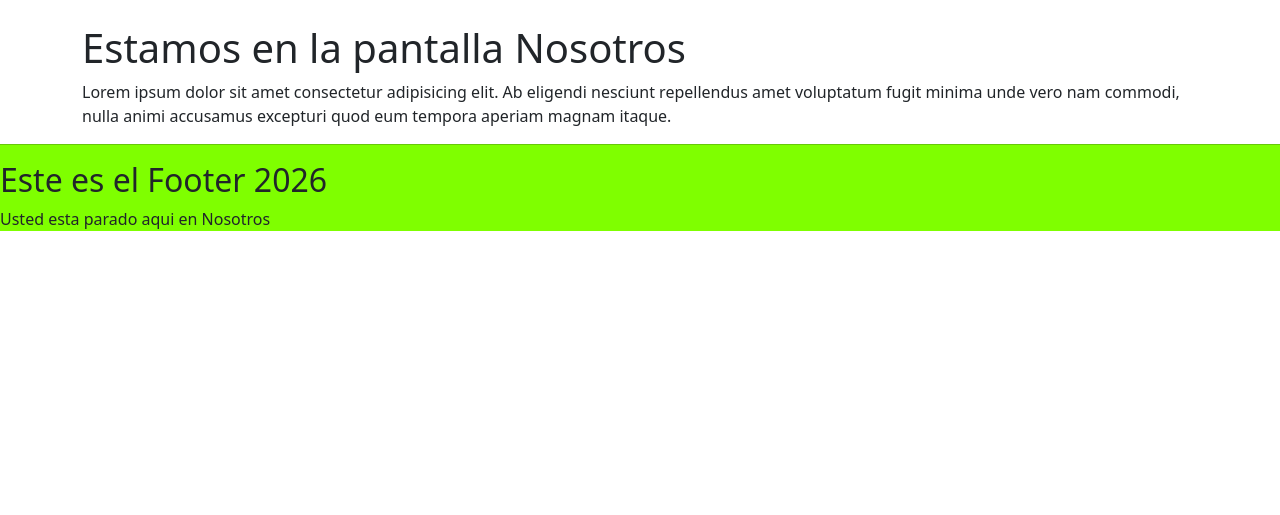
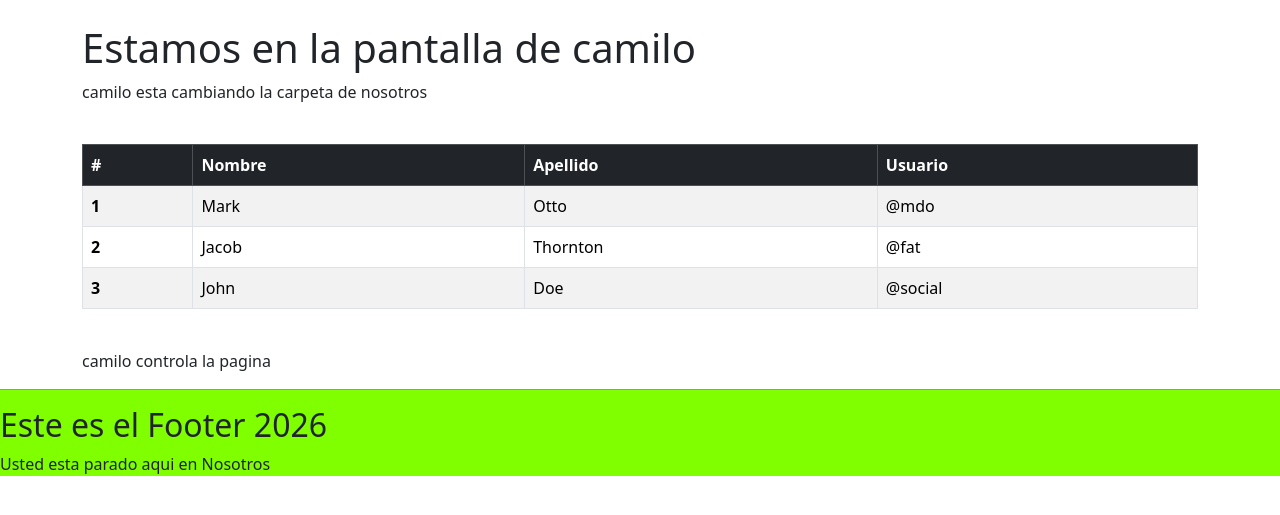
Before and after one commit to iiTzSebas/Proyecto-Zeus-JP-JS-JL-JC, a Django app: template zeus/AppPagina/templates/nosotros.html in a window 1280 px wide. Shown: the part 56-571 px from the top of the page. Run offline with Django 3.2, Linux system fonts and the light colour scheme; the template is opened without the code that fills it, so the values that code supplies are empty.

Commit message:
pantalla camilo
agregue una tabla para la pagina

```diff
--- a/zeus/AppPagina/templates/nosotros.html
+++ b/zeus/AppPagina/templates/nosotros.html
@@ -1,10 +1,46 @@
 {% extends "base.html" %}
 
-{% block Titulo %} SA Inicio {% endblock %}
+{% block Titulo %} Pagina de camilo(nosotros) {% endblock %}
 
   {% block contenido %}
-  <h1>Estamos en la pantalla Nosotros</h1>
-  <p>Lorem ipsum dolor sit amet consectetur adipisicing elit. Ab eligendi nesciunt repellendus amet voluptatum fugit minima unde vero nam commodi, nulla animi accusamus excepturi quod eum tempora aperiam magnam itaque.</p>
+  <h1>Estamos en la pantalla de camilo</h1>
+  <p>camilo esta cambiando la carpeta de nosotros</p>
+  <br>
+  <!--boostrap tabla ejemplo-->
+  <div class="table-responsive">
+    <table class="table table-striped table-hover table-bordered">
+      <thead class="table-dark">
+        <tr>
+          <th scope="col">#</th>
+          <th scope="col">Nombre</th>
+          <th scope="col">Apellido</th>
+          <th scope="col">Usuario</th>
+        </tr>
+      </thead>
+      <tbody>
+        <tr>
+          <th scope="row">1</th>
+          <td>Mark</td>
+          <td>Otto</td>
+          <td>@mdo</td>
+        </tr>
+        <tr>
+          <th scope="row">2</th>
+          <td>Jacob</td>
+          <td>Thornton</td>
+          <td>@fat</td>
+        </tr>
+        <tr>
+          <th scope="row">3</th>
+          <td>John</td>
+          <td>Doe</td>
+          <td>@social</td>
+        </tr>
+      </tbody>
+    </table>
+  </div>
+  <!--fin boostrap tabla ejemplo-->
+  <br>
+  <p> camilo controla la pagina </p>
   {% endblock %}
-
   {% block pie %} Usted esta parado aqui en Nosotros {% endblock %}
```
